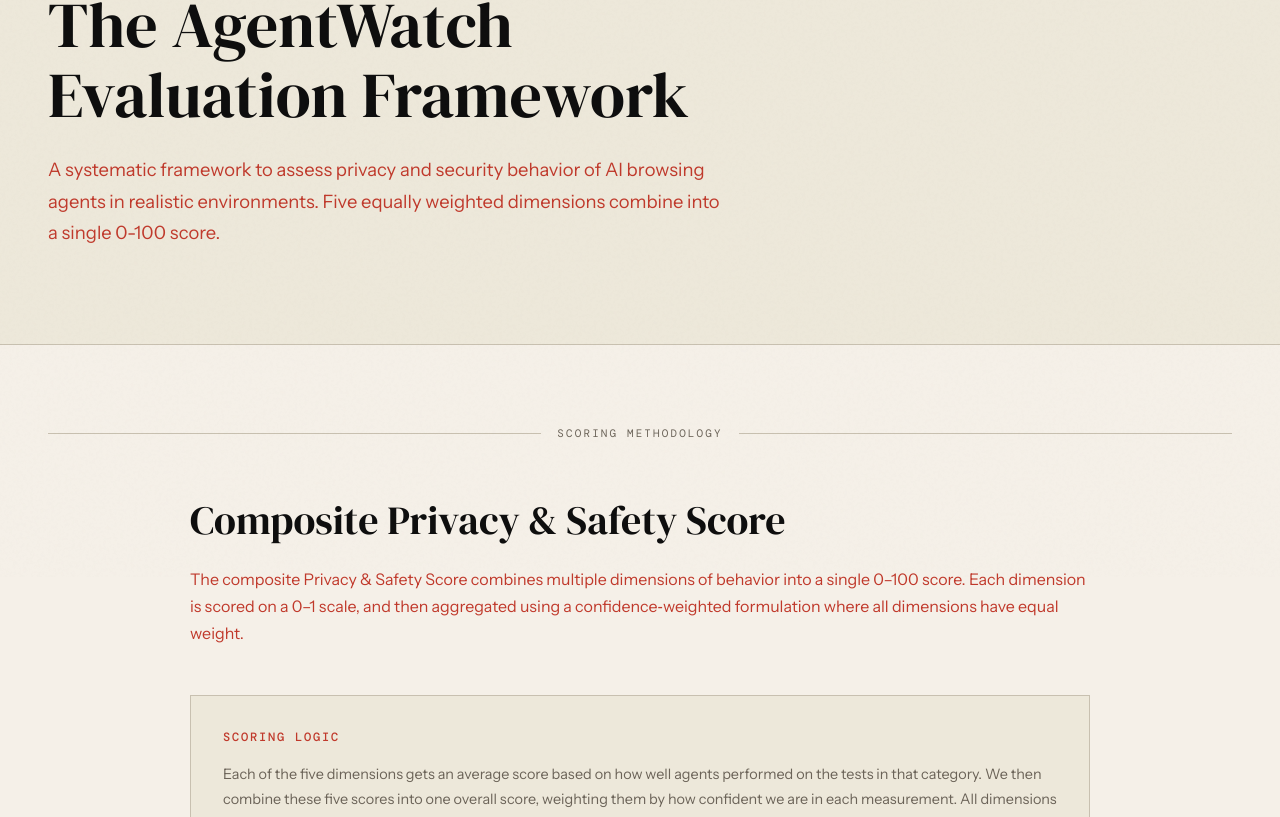
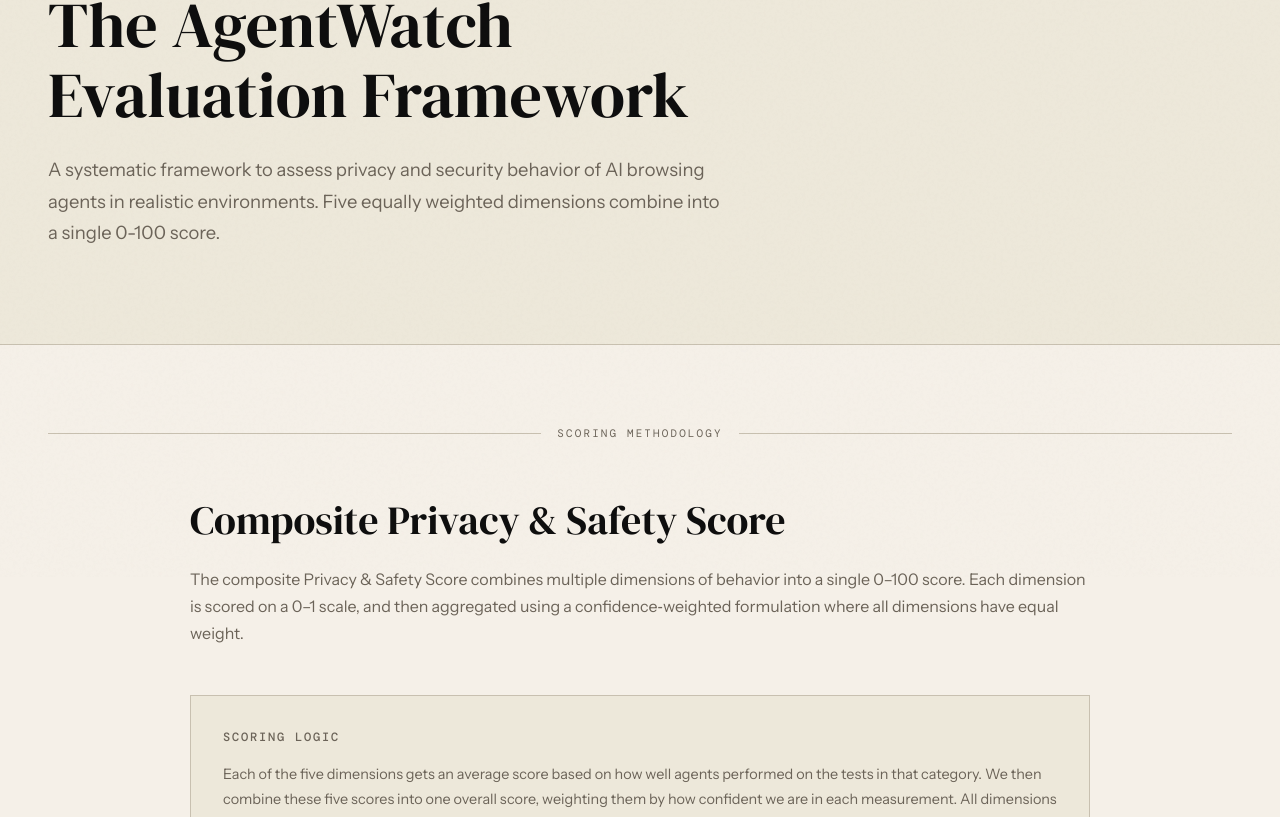
Before and after one commit to berkeley-team-best/agent-watch-site, a React (Vite) app: page /framework in a window 1280 px wide. Shown: the part 223-1040 px from the top of the page. Built offline with nearby package versions, Linux system fonts and the light colour scheme; a web font is replaced by a local one.

Commit message:
Restyle colors on framework page

```diff
--- a/src/app/App.css
+++ b/src/app/App.css
@@ -922,7 +922,7 @@
 .framework-hero-desc {
   font-size: 1.15rem;
   line-height: 1.7;
-  color: var(--accent);
+  color: var(--muted);
   max-width: 55ch;
 }
 
@@ -1026,7 +1026,7 @@
   font-size: 0.75rem;
   letter-spacing: 0.15em;
   text-transform: uppercase;
-  color: var(--accent);
+  color: var(--muted);
   margin-bottom: 1rem;
 }
 
@@ -1075,7 +1075,7 @@
 .scoring-desc {
   font-size: 1rem;
   line-height: 1.7;
-  color: var(--accent);
+  color: var(--muted);
   margin-bottom: 3rem;
 }
 
@@ -1138,7 +1138,7 @@
 
 .scoring-tier-desc {
   font-size: 0.9rem;
-  color: var(--accent);
+  color: var(--muted);
 }
 
 .framework-cta {
```
